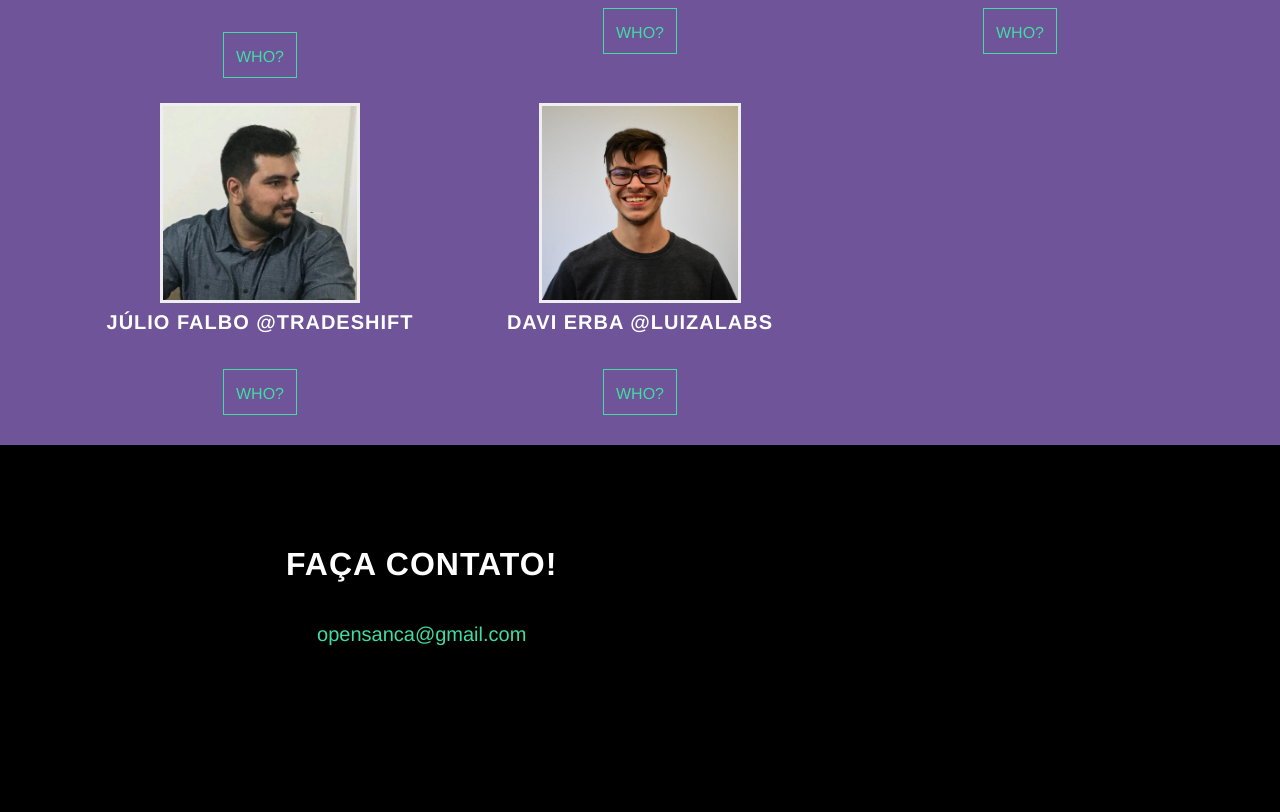
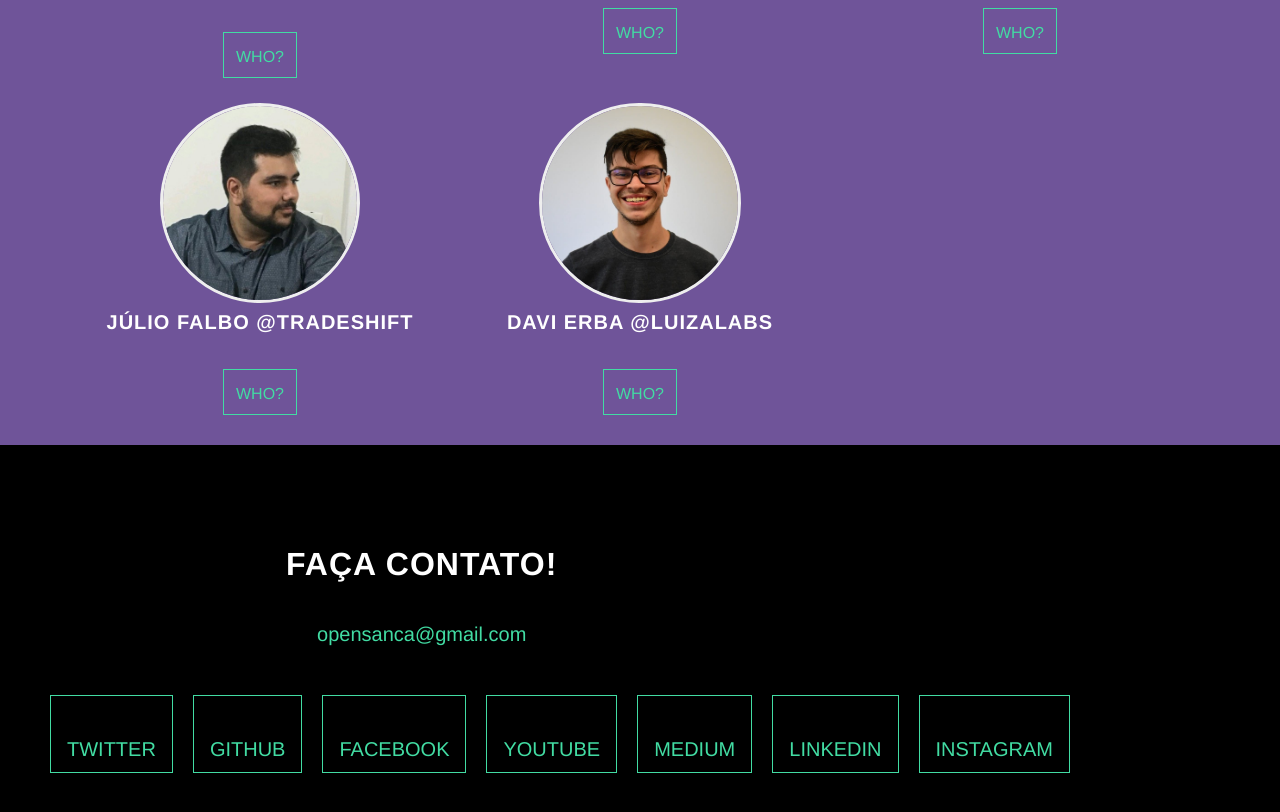
Before and after one commit to opensanca/website, a Gatsby site: page / in a window 1280 px wide. Shown: the part 6887-7699 px from the top of the page. Before the commit the page ends 7672 px from the top, so only its background shows below. Built offline with nearby package versions, Linux system fonts and the light colour scheme; Gatsby itself is replaced by a stand-in of ours.

Commit message:
style: ajust font and images

```diff
--- a/src/main.css
+++ b/src/main.css
@@ -523,6 +523,7 @@ body {
 
 .img-circle {
   max-height: 200px;
+  border-radius: 100px;
 }
 
 #staff .members .row > div {
@@ -558,6 +559,15 @@ body {
   width: 10em;
 }
 
+#contact .list-footer {
+  list-style-type: none;
+  display: flex;
+}
+
+#contact .list-footer > li{
+  margin: 10px;
+}
+
 .btn-footer {
   margin-bottom: 10px;
 }
--- /dev/null
+++ b/src/main.js
@@ -0,0 +1,32 @@
+//to collapse the navbar on scroll
+window.scroll(function () {
+  if (document.getElementsByClassName(".navbar").offsetTop().top > 50) {
+    document
+      .getElementsByClassName(".navabar-fixed.top")
+      .add("top-nav-collapse")
+  } else {
+    document
+      .getElementsByClassName(".navabar-fixed.top")
+      .remove("top-nav-collapse")
+  }
+})
+
+//page scrolling
+// document.scroll(function () {
+//   document
+//     .getElementsByClassName("a.page-scroll")
+//     .bind("click", function (event) {
+//       var $anchor = document.this;
+//       window.getElementsByTagName("html, body").stop().animate({
+//         scroll: document.$anchor.attribute("hreft").offsetTop.top
+//       }, 1500,'easeInOutExpo');
+//       event.preventDefault();
+//     })
+// })
+
+//close the Responsive Menu on Menu Item Click
+// document
+//   .getElementsByClassName(".navbar-collapse ul li a")
+//   .addEventListener("click", function () {
+//    document.getElementsByClassName(".navbar-toggle:visible").addEventListener("click")
+//   })
--- a/src/pages/index.js
+++ b/src/pages/index.js
@@ -3,6 +3,7 @@ import "bootstrap/dist/css/bootstrap.min.css"
 import "@fortawesome/fontawesome-free/css/all.css"
 
 import "../main.css"
+import "../main.js"
 
 import LogoImage from "../images/logo.png"
 import ApoiaseImage from "../images/apoiase.svg"
@@ -137,7 +138,7 @@ const Index = () => {
           <div className="col-lg-12">
             <h2>Sobre</h2>
             <p>
-              Olá, antes de tudo, agradecemos pela sua visita aqui no{" "}
+              Olá, antes de tudo, agradecemos pela sua visita aqui no {" "}
               <a
                 href="https://www.meetup.com/pt-BR/opensanca"
                 target="_blank"
@@ -145,6 +146,7 @@ const Index = () => {
               >
                 OpenSanca
               </a>
+              {" "}
               o objetivo nosso é trazer a cultura dos meetup e realizar reuniões
               e workshop periodicamente no interior paulista (São Carlos,
               Araraquara, Matão, Ibaté), buscamos trazer a tona discussão sobre
@@ -919,12 +921,65 @@ const Index = () => {
             <p>
               <a href="mailto:opensanca@gmail.com">opensanca@gmail.com</a>
             </p>
+            <ul className="list-footer">
+              <li>
+                <a href="https://twitter.com/opensanca" class="btn btn-default btn-lg btn-footer"
+                target="_blank">
+                  <i class="fa fa-twitter fa-fw"></i>
+                  twitter
+                </a>
+              </li>
+              <li>
+                <a href="https://github.com/opensanca" class="btn btn-default btn-lg btn-footer"
+                target="_blank">
+                  <i class="fa fa-github fa-fw"></i>
+                  github
+                </a>
+              </li>
+              <li>
+                <a href="https://www.facebook.com/groups/398166953717267/" class="btn btn-default btn-lg btn-footer"
+                target="_blank">
+                  {/* <i class="fa fa-facebook fa-fw"></i> */}
+                  <i class="fa fa-facebook" aria-hidden="true"></i>
+
+                  facebook
+                </a>
+              </li>
+              <li>
+                <a href="https://youtube.com/c/opensanca" class="btn btn-default btn-lg btn-footer"
+                target="_blank">
+                  <i class="fa fa-youtube fa-fw"></i>
+                  youtube
+                </a>
+              </li>
+              <li>
+                <a href="https://medium.com/opensanca" class="btn btn-default btn-lg btn-footer"
+                target="_blank">
+                  <i class="fa fa-medium fa-fw"></i>
+                  medium
+                </a>
+              </li>
+              <li>
+                <a href="https://www.linkedin.com/company/opensanca/" class="btn btn-default btn-lg btn-footer"
+                target="_blank">
+                  <i class="fa fa-linkedin fa-fw"></i>
+                  linkedin
+                </a>
+              </li>
+              <li>
+                <a href="https://instagram.com/opensanca" class="btn btn-default btn-lg btn-footer"
+                target="_blank">
+                  <i class="fa fa-instagram fa-fw"></i>
+                  instagram
+                </a>
+              </li>
+            </ul>
           </div>
         </div>
       </section>
 
       <footer>
-        <div className="container text-center" id="openFooter"></div>
+        <div className="container text-center" id="openFooter">Feito com <i class="fa fa-heart"></i> opensanca 2020</div>
       </footer>
     </>
   )
```
